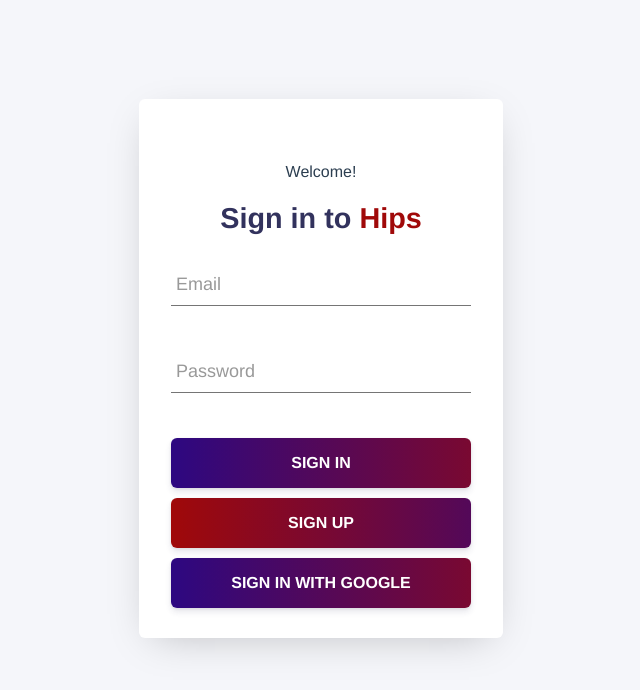
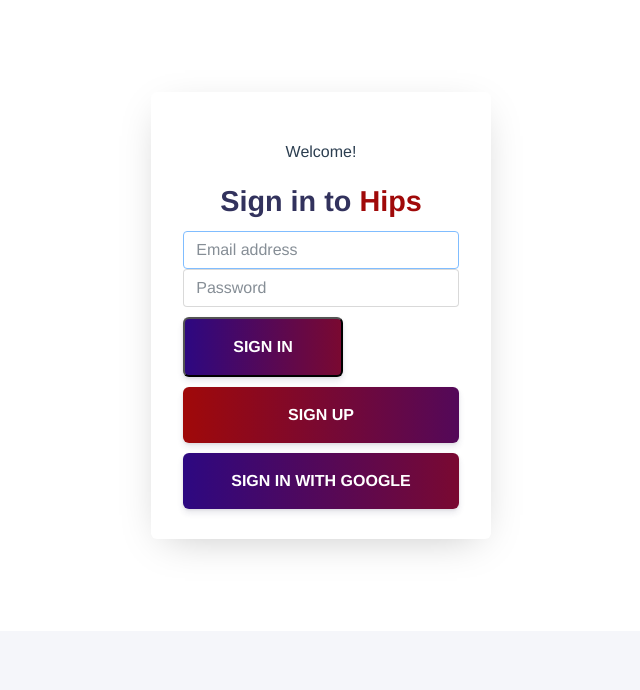
Before and after one commit to hips-app/hips-front, a Vue app: page / in a window 1280 px wide. Shown: the top 690 px of the page, without its empty margins (319-959 px from the left). Built offline with nearby package versions, Linux system fonts and the light colour scheme.

Commit message:
firstLogin

```diff
--- a/package.json
+++ b/package.json
@@ -11,6 +11,7 @@
     "axios": "^0.20.0",
     "core-js": "^3.6.5",
     "vue": "^3.0.0-0",
+    "vue-axios": "^3.0.1",
     "vue-router": "^4.0.0-0",
     "vuex": "^4.0.0-0"
   },
--- a/public/index.html
+++ b/public/index.html
@@ -7,6 +7,7 @@
     <link rel="icon" href="<%= BASE_URL %>favicon.ico">
     <title>Hips</title>
     <link rel="stylesheet" href="./style.css">
+    <link rel="stylesheet" href="https://maxcdn.bootstrapcdn.com/bootstrap/4.0.0-beta/css/bootstrap.min.css" integrity="sha384-/Y6pD6FV/Vv2HJnA6t+vslU6fwYXjCFtcEpHbNJ0lyAFsXTsjBbfaDjzALeQsN6M" crossorigin="anonymous">
     </head>
     <body>
       <noscript>
--- a/src/App.vue
+++ b/src/App.vue
@@ -1,7 +1,16 @@
 <template>
   <router-view />
 </template>
-
+<script>
+export default {
+  name: 'App',
+  updated() {
+    if (!localStorage.token && this.$route.path !== '/') {
+      this.$router.push('/?redirect=' + this.$route.path)
+    }
+  }
+}
+</script>
 <style>
 #app {
   font-family: Avenir, Helvetica, Arial, sans-serif;
--- /dev/null
+++ b/src/repositories/auth.js
@@ -0,0 +1,7 @@
+import axios from 'axios'
+
+const login = async (user, password) => {
+  const response = await axios.post('/auth', { user: user, password: password })
+  return response.data
+}
+export { login }
--- /dev/null
+++ b/src/repositories/index.js
@@ -0,0 +1,3 @@
+import AuthRepository from './auth'
+
+export { AuthRepository }
--- a/src/router/index.js
+++ b/src/router/index.js
@@ -1,6 +1,9 @@
 import { createRouter, createWebHistory } from 'vue-router'
+
+import FourFour from '../views/404.vue'
 import Login from '../views/Login.vue'
 import SignUp from '../views/SignUp.vue'
+import next from '../views/next.vue'
 
 const routes = [
   {
@@ -12,6 +15,16 @@
     path: '/sign-up',
     name: 'SignUp',
     component: SignUp
+  },
+  {
+    path: '/next',
+    name: 'next',
+    component: next
+  },
+  {
+    path: '/*',
+    name: '404',
+    component: FourFour
   }
 ]
 
--- /dev/null
+++ b/src/views/404.vue
@@ -0,0 +1,9 @@
+<template>
+  <div class="hello">
+    <h1>(404) Page NotFound</h1>
+  </div>
+</template>
+
+<script>
+export default {}
+</script>
--- a/src/views/Login.vue
+++ b/src/views/Login.vue
@@ -4,23 +4,32 @@
       <div class="popup-content">
         <p>Welcome!</p>
         <h2 class="popup-title">Sign in to <span id="hips">Hips</span></h2>
-          <form>
-            <div class="group">
-              <input type="text" required />
-              <span class="highlight"></span>
-              <span class="bar"></span>
-              <label>Email</label>
-            </div>
-
-            <div class="group">
-              <input type="password" required />
-              <span class="highlight"></span>
-              <span class="bar"></span>
-              <label>Password</label>
-            </div>
+        <form class="form-signin" @submit.prevent="login">
+          <div class="alert alert-danger" v-if="error">{{ error }}</div>
+          <label for="inputEmail" class="sr-only">Email address</label>
+          <input
+            v-model="email"
+            type="email"
+            id="inputEmail"
+            class="form-control"
+            placeholder="Email address"
+            required
+            autofocus
+          />
+          <label for="inputPassword" class="sr-only">Password</label>
+          <input
+            v-model="password"
+            type="password"
+            id="inputPassword"
+            class="form-control"
+            placeholder="Password"
+            required
+          />
+          <button href="#0" class="popup-button" type="submit">Sign in</button>
         </form>
-          <a href="#0" class="popup-button">Sign in</a>
-          <router-link to="sign-up" id="btn-2" class="popup-button">Sign up</router-link>
+        <router-link to="sign-up" id="btn-2" class="popup-button">
+          Sign up
+        </router-link>
         <a href="#0" class="popup-button">Sign in with Google</a>
       </div>
     </div>
@@ -28,9 +37,48 @@
 </template>
 
 <script>
+import { AuthRepository } from '../repositories'
 export default {
   name: 'Login',
-  components: {
+  data() {
+    return {
+      email: '',
+      password: '',
+      error: false
     }
+  },
+  created() {
+    this.checkCurrentLogin()
+  },
+  updated() {
+    this.checkCurrentLogin()
+  },
+  methods: {
+    checkCurrentLogin() {
+      if (localStorage.token) {
+        this.$router.replace(this.$route.query.redirect || '/next')
+      }
+    },
+    async login() {
+      localStorage.token = await AuthRepository.login(this.email, this.password)
+      if (localStorage.token) {
+        this.loginSuccessful
+      }
+    },
+    loginSuccessful(req) {
+      if (!req.data.token) {
+        this.loginFailed()
+        return
+      }
+      localStorage.token = req.data.token
+      this.error = false
+      this.$router.replace(this.$route.query.redirect || '/next')
+    },
+    loginFailed() {
+      this.error = 'Login failed!'
+      delete localStorage.token
+    }
+  },
+  components: {}
 }
 </script>
--- /dev/null
+++ b/src/views/next.vue
@@ -0,0 +1,9 @@
+<template>
+  <div class="hello">
+    <h1>(404) Pagina en construccion</h1>
+  </div>
+</template>
+
+<script>
+export default {}
+</script>
```
Also changed, not shown: src/main.js (+5 -6 lines), 2 other files (tests, documents, lock files or other folders). Lines whose indentation alone changed are shown as unchanged.
